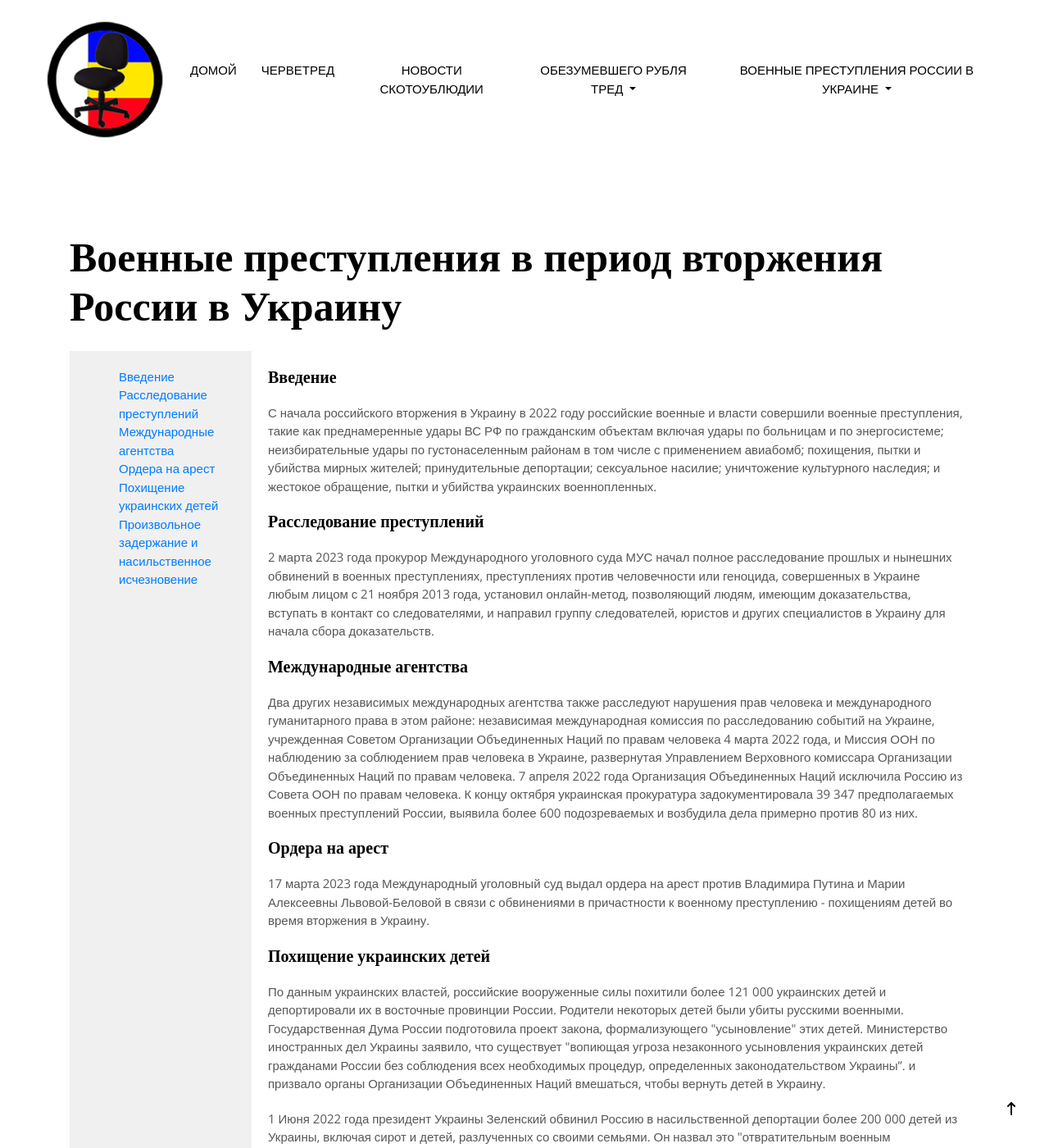
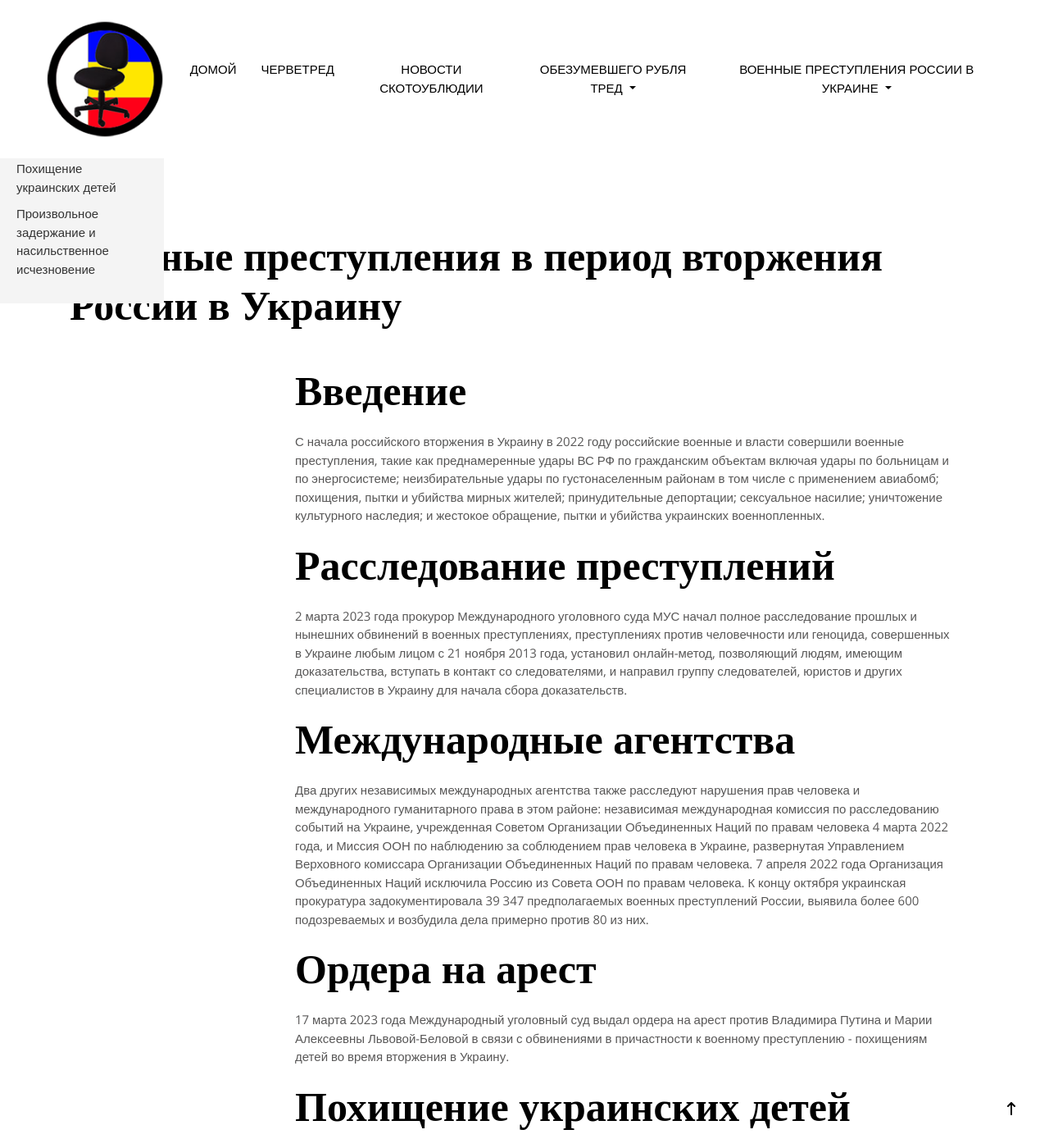
Before and after one commit to chervetred/chervetred.github.io, a Jekyll site: the page built from _pages/test.html, in a window 1280 px wide and 1400 px high. Shown: the whole window at 82% size. Built offline with Jekyll 4.4.1, drawn with Linux system fonts in a browser that asks for light colours; some web fonts are replaced; a script that is not in the unit is left out; comment, search, counter and statistics services are not loaded.

Commit message:
Update test.html

```diff
--- a/_pages/test.html
+++ b/_pages/test.html
@@ -10,34 +10,48 @@ image:
 <head>
     <title>Военные преступления при российском вторжении в Украину</title>
 <style>
-        /* Стили для навигации по категориям */
-        .sidebar {
-            float: left;
-            width: 20%;
-            padding: 20px;
-            background-color: #f0f0f0;
-            height: 100%; /* Растягиваем блок до конца страницы */
+body {
+    margin: 0;
+    font-family: Arial, sans-serif;
 }
 
-        /* Стили для заголовков категорий */
-        .category-heading {
-            font-size: 20px;
-            font-weight: bold;
-            margin-top: 0;
+.container {
+    display: flex;
 }
 
-        /* Стили для контента */
+.sidebar {
+    position: fixed;
+    top: 0;
+    left: 0;
+    width: 200px;
+    padding: 20px;
+    background-color: #f4f4f4;
+}
+
+.sidebar ul {
+    list-style-type: none;
+    padding: 0;
+}
+
+.sidebar ul li {
+    margin-bottom: 10px;
+}
+
+.sidebar ul li a {
+    text-decoration: none;
+    color: #333;
+}
+
 .content {
-            float: right;
-            width: 80%;
+    margin-left: 240px;
     padding: 20px;
 }
 </style>
 </head>
 <body>
 
+<div class="container">
     <div class="sidebar">
-    <!-- Навигация по категориям -->
         <ul>
             <li><a href="#category1">Введение</a></li>
             <li><a href="#category2">Расследование преступлений</a></li>
```
Lines whose indentation alone changed are shown as unchanged.
